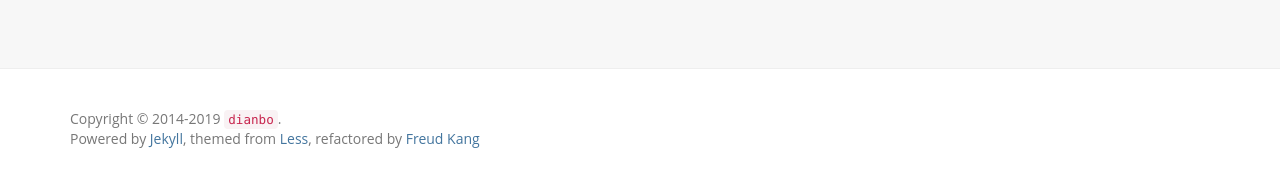
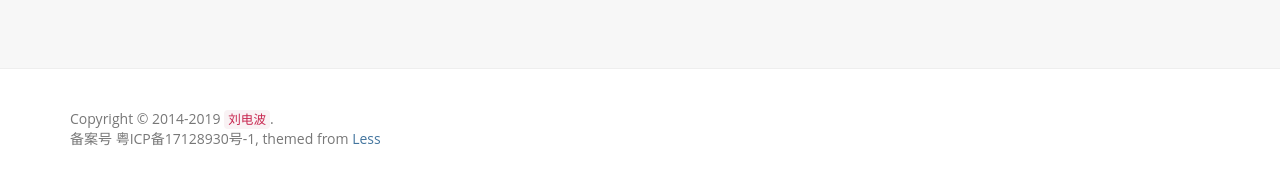
Before and after one commit to bo07997/myBlog, a Jekyll site: the page built from index.html, in a window 1280 px wide and 900 px high, scrolled down 1890 px. Shown: the part 721-897 px from the top of the window. Built offline with Jekyll 4.4.1, drawn with Linux system fonts in a browser that asks for light colours; nearby versions of some CDN libraries; a script that is not in the unit is left out; the list of posts is cut into pages by our own code; comment, search, counter and statistics services are not loaded.

Commit message:
备案号

```diff
--- a/_config.yml
+++ b/_config.yml
@@ -1,7 +1,7 @@
 # Site settings
 name: myBlog
 email: 602505401@qq.com
-author: dianbo
+author: 刘电波
 url: http://www.bo-study.com
 resume_site: http://www.bo-study.com
 github: https://github.com/bo07997/
--- a/_includes/footer.html
+++ b/_includes/footer.html
@@ -1,7 +1,7 @@
 <footer class="footer" role="contentinfo">
 	<div class="container">
 		<p class="copyright">Copyright &copy; 2014-{{ site.time | date: '%Y' }} <a href="{{site.resume_site}}"><code>{{ site.author }}</code></a>.</p>
-		<p>Powered by <a href="http://jekyllrb.com">Jekyll</a>, themed from <a href="http://lesscss.cn/">Less</a>, refactored by <a href="http://www.hifreud.com/">Freud Kang</a></p>
+		<p>备案号 粤ICP备17128930号-1</a>, themed from <a href="http://lesscss.cn/">Less</a></p>
 	</div>
 </footer>
 
```
Also changed, not shown: 1 other file.
